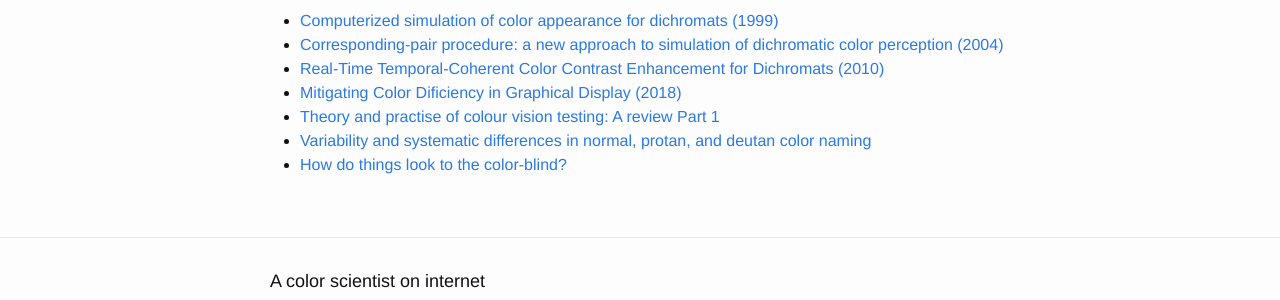
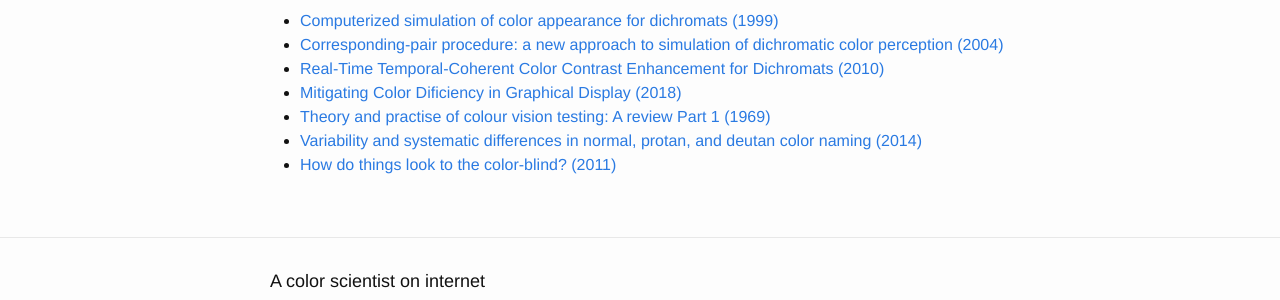
Before and after one commit to mrbonsoir/mrbonsoir.github.io, a Jekyll site: the page built from _posts/2019-15-07-Color-blindness-for-the-people.markdown, in a window 1280 px wide and 900 px high, scrolled down 3473 px. Shown: the part 282-582 px from the top of the window. Built offline with Jekyll 4.4.1, drawn with Linux system fonts in a browser that asks for light colours.

Commit message:
Update 2019-15-07-Color-blindness-for-the-people.markdown
typo and updated biblio again

```diff
--- a/_posts/2019-15-07-Color-blindness-for-the-people.markdown
+++ b/_posts/2019-15-07-Color-blindness-for-the-people.markdown
@@ -83,9 +83,9 @@ Below a non exhausitve list of article which are interesting to explore the topi
 + [Corresponding-pair procedure: a new approach to simulation of dichromatic color perception (2004)][correspondingPair-link]
 + [Real-Time Temporal-Coherent Color Contrast Enhancement for Dichromats (2010)][RealtimeTemp-link]
 + [Mitigating Color Dificiency in Graphical Display (2018)][MitigatingColor-link]
-+ [Theory and practise of colour vision testing: A review Part 1][lakowski-link]
-+ [Variability and systematic differences in normal, protan, and deutan color naming][variability-link]
-+ [How do things look to the color-blind?][byrne-link]
++ [Theory and practise of colour vision testing: A review Part 1 (1969)][lakowski-link]
++ [Variability and systematic differences in normal, protan, and deutan color naming (2014)][variability-link]
++ [How do things look to the color-blind? (2011)][byrne-link]
 
 [byrne-link]:http://web.mit.edu/abyrne/www/colorblind.pdf
 [variability-link]:https://www.ncbi.nlm.nih.gov/pmc/articles/PMC4260480/
```
